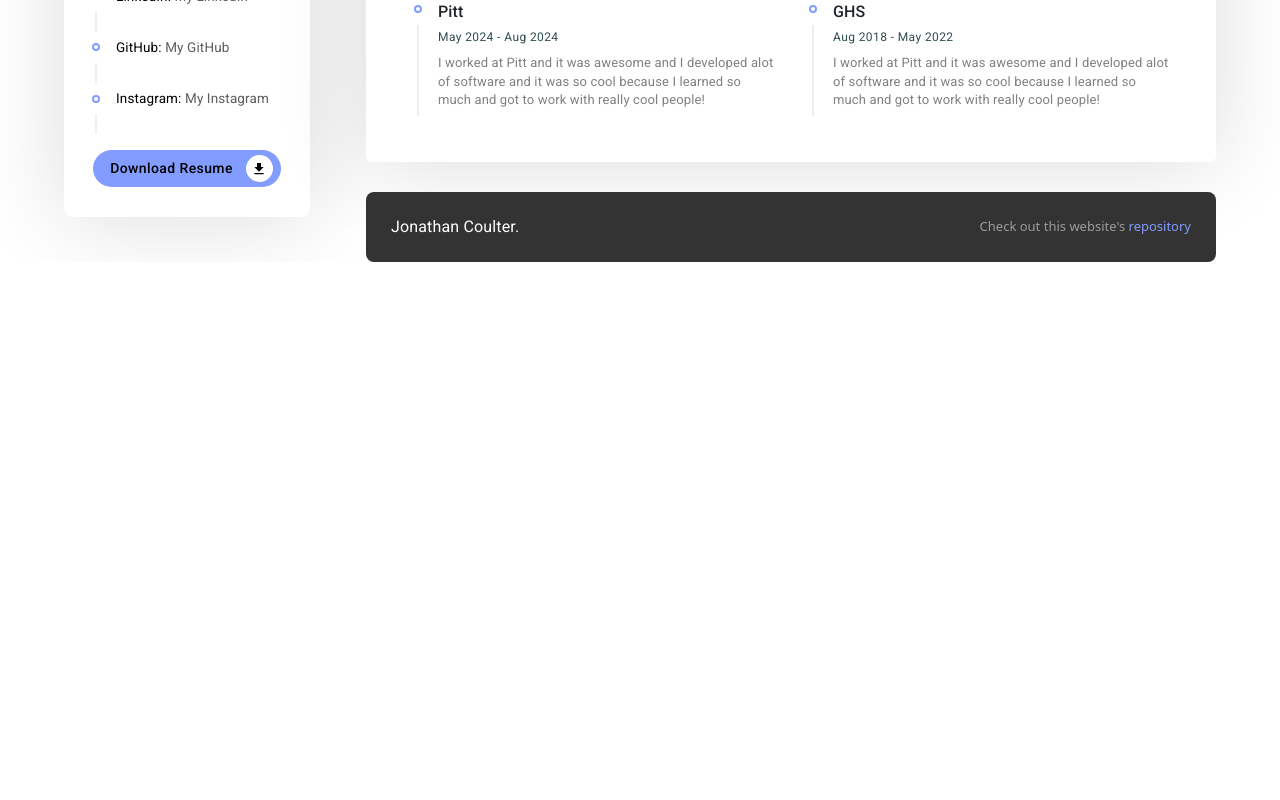
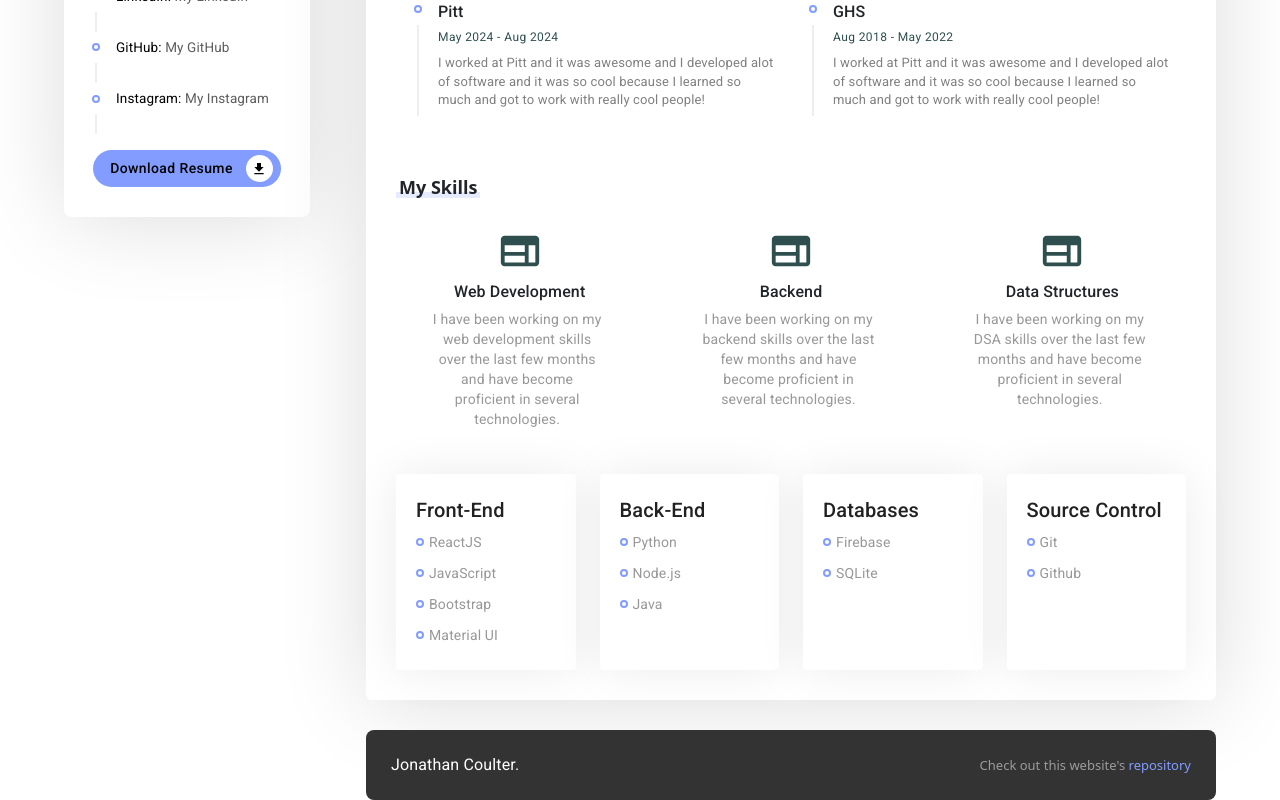
Before and after one commit to JonCoulter/joncoulter.github.io, a React (Create React App) app: page / in a window 1280 px wide. Shown: the part 620-1420 px from the top of the page. Before the commit the page ends 882 px from the top, so only its background shows below. Built offline with nearby package versions, Linux system fonts and the light colour scheme.

Commit message:
skills section formatting done

```diff
--- a/src/App.css
+++ b/src/App.css
@@ -20,7 +20,7 @@
 }
 
 .pb-45 {
-    padding-bottom: 45px;
+    padding-bottom: 45px !important;
 }
 
 @media (max-width: 991px) {
--- a/src/pages/Resume/Resume.css
+++ b/src/pages/Resume/Resume.css
@@ -22,3 +22,62 @@
     font-size: small;
     margin-top: 6px;
 }
+
+
+/* Services */
+.service {
+    height: 100%;
+    text-align: center;
+}
+
+.service .service-icon > .MuiSvgIcon-root {
+    font-size: 46px;
+    margin-left: 0;
+    font-weight: 300;
+    color: darkslategray;
+}
+
+.service .service-title {
+    font-size: 16px;
+    font-weight: 500;
+    line-height: 35px;
+    text-align: center;
+}
+
+.service .service-description {
+    color: #989898;
+    border-color: var(--main-color);
+    margin-right: 5px;
+    text-align: center;
+}
+
+
+/* Skills */
+.skill {
+    border-radius: 8px;
+    padding: 20px;
+    box-shadow: 0px 0px 48px 0px rgba(4, 6, 4, 0.08) !important;
+    min-height: 186px;
+    height: 100%;
+}
+
+.skill .skill-title {
+    font-size: 14px;
+    font-weight: 500;
+    line-height: 35px;
+}
+
+.skill .skill-description {
+    display: flex;
+    align-items: center;
+    color: #989898;
+    font-weight: 400;
+    line-height: 18px;
+}
+
+.skill .skill-description .timeline-dot {
+    color: black;
+    border-color: var(--main-color);
+    padding: 2px;
+    margin-right: 5px;
+}
--- a/src/pages/Resume/Resume.js
+++ b/src/pages/Resume/Resume.js
@@ -1,5 +1,5 @@
 import React from "react";
-import { Grid, Typography } from "@mui/material";
+import { Grid, Icon, Paper, Typography } from "@mui/material";
 import CustomTimeline, { CustomTimelineSeparator } from '../../components/CustomTimeline/CustomTimeline'
 import CodeIcon from '@mui/icons-material/Code';
 import SchoolOutlinedIcon from '@mui/icons-material/SchoolOutlined';
@@ -28,7 +28,7 @@ export default function Resume() {
             </Grid>
 
             {/* Experience and Education */}
-            <Grid container className='section'>
+            <Grid container className='section pb-45'>
                 <Grid item className="section-title mb-30">
                     <span></span>
                     <h6 className='section-title-text'>
@@ -86,9 +86,53 @@ export default function Resume() {
 
             </Grid>
 
-            {/* idk */}
-            <Grid container className='section'>
+            {/* Services */}
+            <Grid container className='section pb-45'>
+                <Grid item className="section-title mb-30">
+                    <span></span>
+                    <h6 className='section-title-text'>
+                        My Skills
+                    </h6>
+                </Grid>
 
+                <Grid item xs={12}>
+                    <Grid container spacing={3} justifyContent='space-around'>
+                        {db.services.map((service) => (
+                            <Grid item xs={12} sm={6} md={3}>
+                                <div className='service'>
+                                    <div className='service-icon'>
+                                        {service.icon}
+                                    </div>
+                                    <Typography variant='h6' className='service-title'>
+                                        {service.title}
+                                        </Typography>
+                                    <Typography variant='body2' className='service-description'>
+                                        {service.description}
+                                    </Typography>
+                                </div>
+                            </Grid>
+                        ))}
+                    </Grid>
+                </Grid>
+            </Grid>
+
+            {/* Skills */}
+            <Grid container className='section' spacing={3} justifyContent='space-between'>
+                {db.skills.map((skill) => (
+                    <Grid item xs={12} sm={6} md={3}>
+                        <Paper elevation={0} className='skill'>
+                            <Typography variant='h6' className='skills-title'>
+                                {skill.title}
+                            </Typography>
+                            {skill.description.map((element) => (
+                                <Typography variant='body2' className='skill-description'>
+                                    <TimelineDot variant='outlined' className='timeline-dot' />
+                                    {element}
+                                </Typography>
+                            ))}
+                        </Paper>
+                    </Grid>
+                ))}
             </Grid>
         </>
     )
--- a/src/utils/db.js
+++ b/src/utils/db.js
@@ -1,6 +1,7 @@
 import LinkedInIcon from '@mui/icons-material/LinkedIn';
 import GitHubIcon from '@mui/icons-material/GitHub';
 import InstagramIcon from '@mui/icons-material/Instagram';
+import WebOutlinedIcon from '@mui/icons-material/WebOutlined';
 
 export default{
     name: "Jonathan Coulter",
@@ -53,6 +54,59 @@ export default{
             date: "Aug 2018 - May 2022",
             description: "I worked at Pitt and it was awesome and I developed alot of software and it was so cool because I learned so much and got to work with really cool people!"
         }
+    ],
+
+
+    services: [
+        {
+            title: "Web Development",
+            description: "I have been working on my web development skills over the last few months and have become proficient in several technologies.",
+            icon: <WebOutlinedIcon />
+        },
+        {
+            title: "Backend",
+            description: "I have been working on my backend skills over the last few months and have become proficient in several technologies.",
+            icon: <WebOutlinedIcon />
+        },
+        {
+            title: "Data Structures",
+            description: "I have been working on my DSA skills over the last few months and have become proficient in several technologies.",
+            icon: <WebOutlinedIcon />
+        }
+    ],
+
+    skills: [
+        {
+            title: "Front-End",
+            description: [
+                "ReactJS",
+                "JavaScript",
+                "Bootstrap",
+                "Material UI"
+            ]
+        },
+        {
+            title: "Back-End",
+            description: [
+                "Python",
+                "Node.js",
+                "Java"
+            ]
+        },
+        {
+            title: "Databases",
+            description: [
+                "Firebase",
+                "SQLite"
+            ]
+        },
+        {
+            title: "Source Control",
+            description: [
+                "Git",
+                "Github"
+            ]
+        }
     ]
 
 
```
